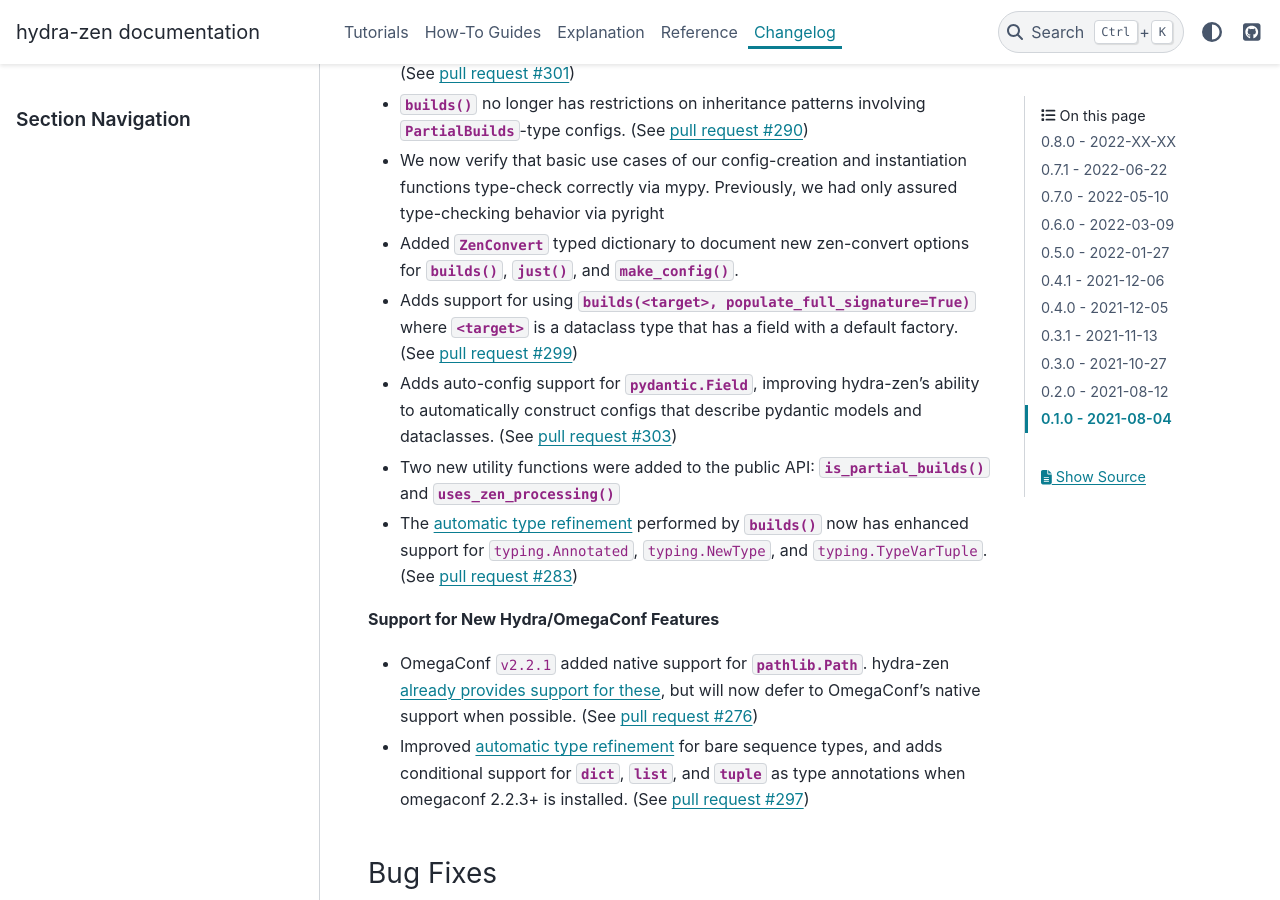
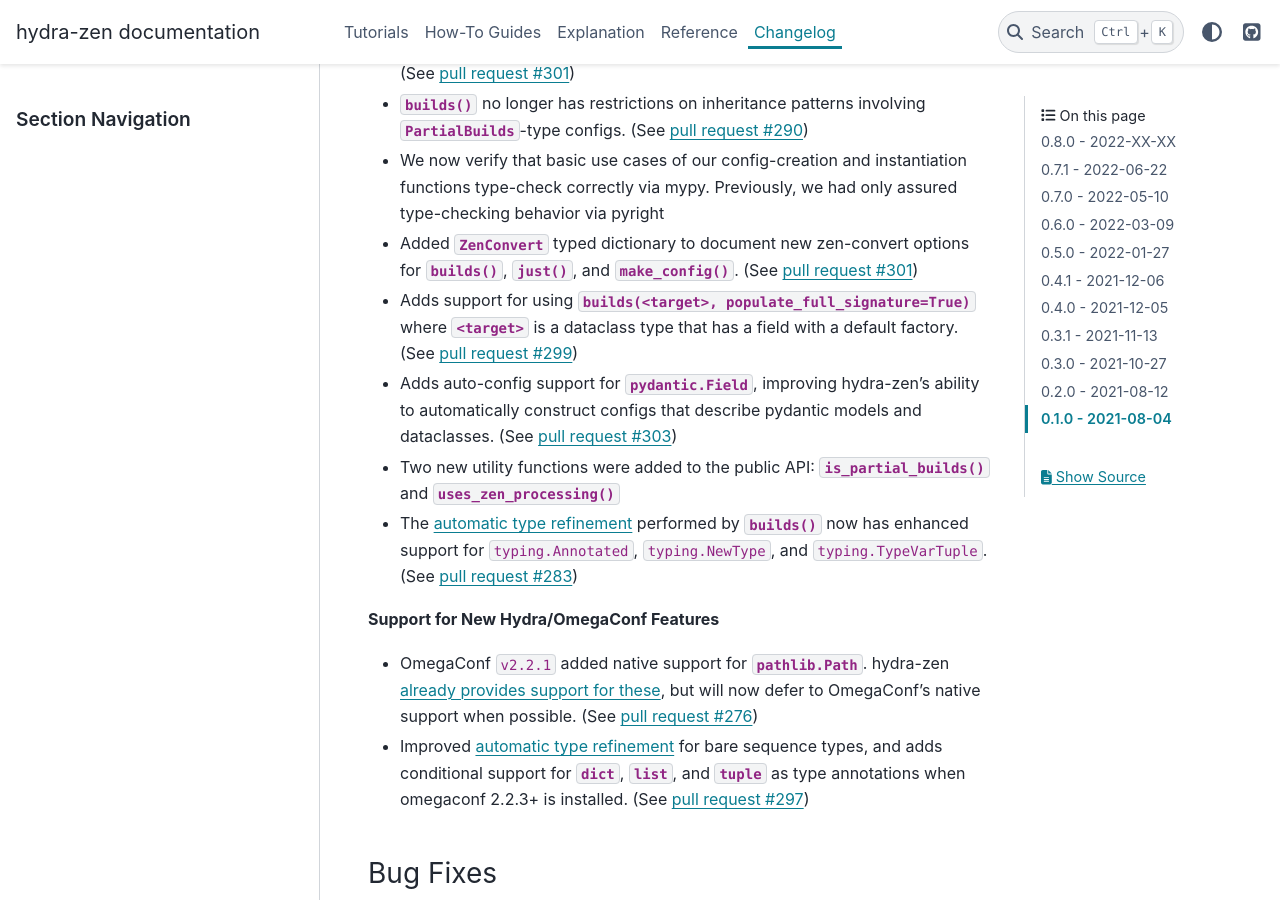
Before and after one commit to mit-ll-responsible-ai/hydra-zen, a Sphinx documentation site: the page built from docs/source/changes.rst, in a window 1280 px wide and 900 px high, scrolled down 3206 px. Built offline with Sphinx 7.4.7 and the PyData theme 0.15.4, drawn with Linux system fonts in a browser that asks for light colours; the version number could not be read and is left out.

Commit message:
add link to pr

```diff
--- a/docs/source/changes.rst
+++ b/docs/source/changes.rst
@@ -137,7 +137,7 @@
 - Adds auto-config support for `dataclasses.dataclass` (as highlighted above). (See :pull:`301`)
 - :func:`~hydra_zen.builds` no longer has restrictions on inheritance patterns involving `PartialBuilds`-type configs. (See :pull:`290`)
 - We now verify that basic use cases of our config-creation and instantiation functions type-check correctly via mypy. Previously, we had only assured type-checking behavior via pyright
-- Added :class:`~hydra_zen.typing.ZenConvert` typed dictionary to document new zen-convert options for :func:`~hydra_zen.builds`, :func:`~hydra_zen.just`, and :func:`~hydra_zen.make_config`.
+- Added :class:`~hydra_zen.typing.ZenConvert` typed dictionary to document new zen-convert options for :func:`~hydra_zen.builds`, :func:`~hydra_zen.just`, and :func:`~hydra_zen.make_config`. (See :pull:`301`)
 - Adds support for using `builds(<target>, populate_full_signature=True)` where `<target>` is a dataclass type that has a field with a default factory. (See :pull:`299`)
 - Adds auto-config support for `pydantic.Field`, improving hydra-zen's ability to automatically construct configs that describe pydantic models and dataclasses. (See :pull:`303`)
 - Two new utility functions were added to the public API: :func:`~hydra_zen.is_partial_builds` and :func:`~hydra_zen.uses_zen_processing`
```
